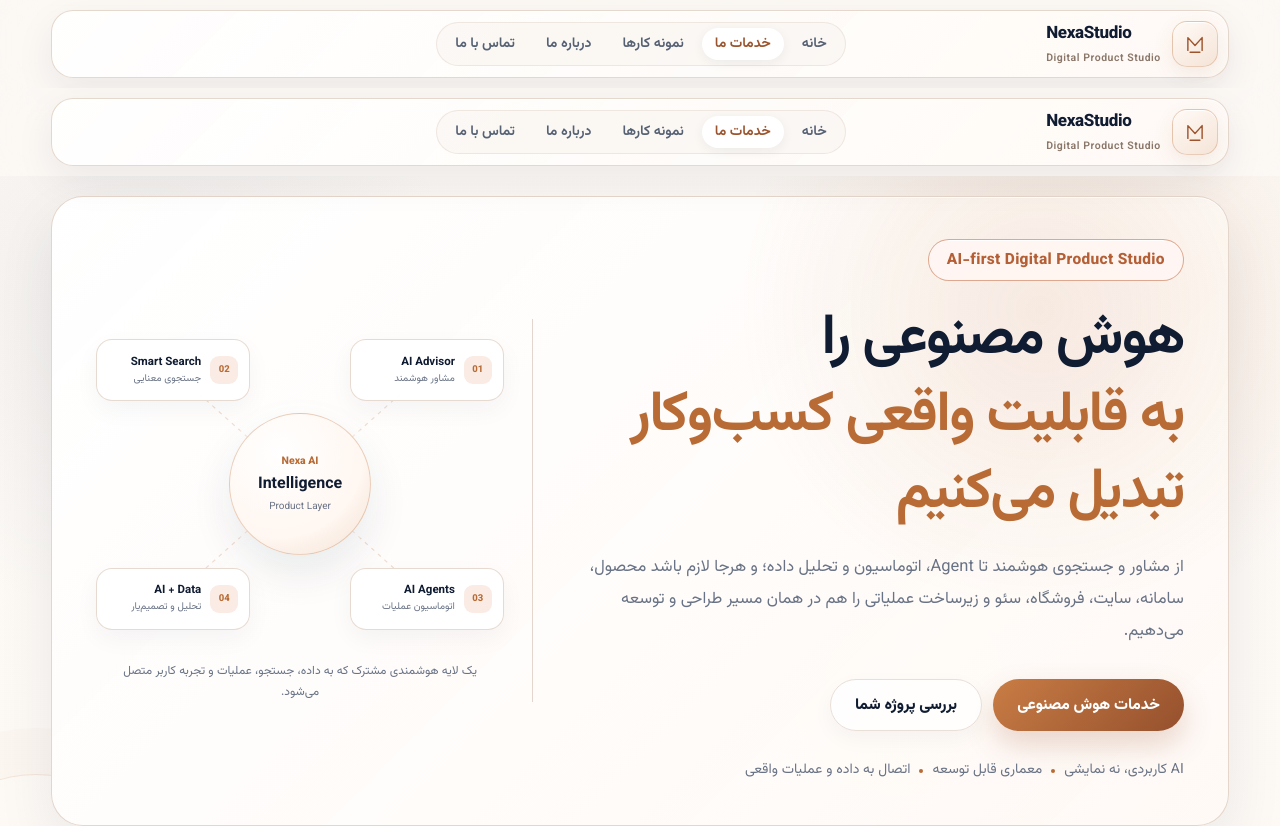
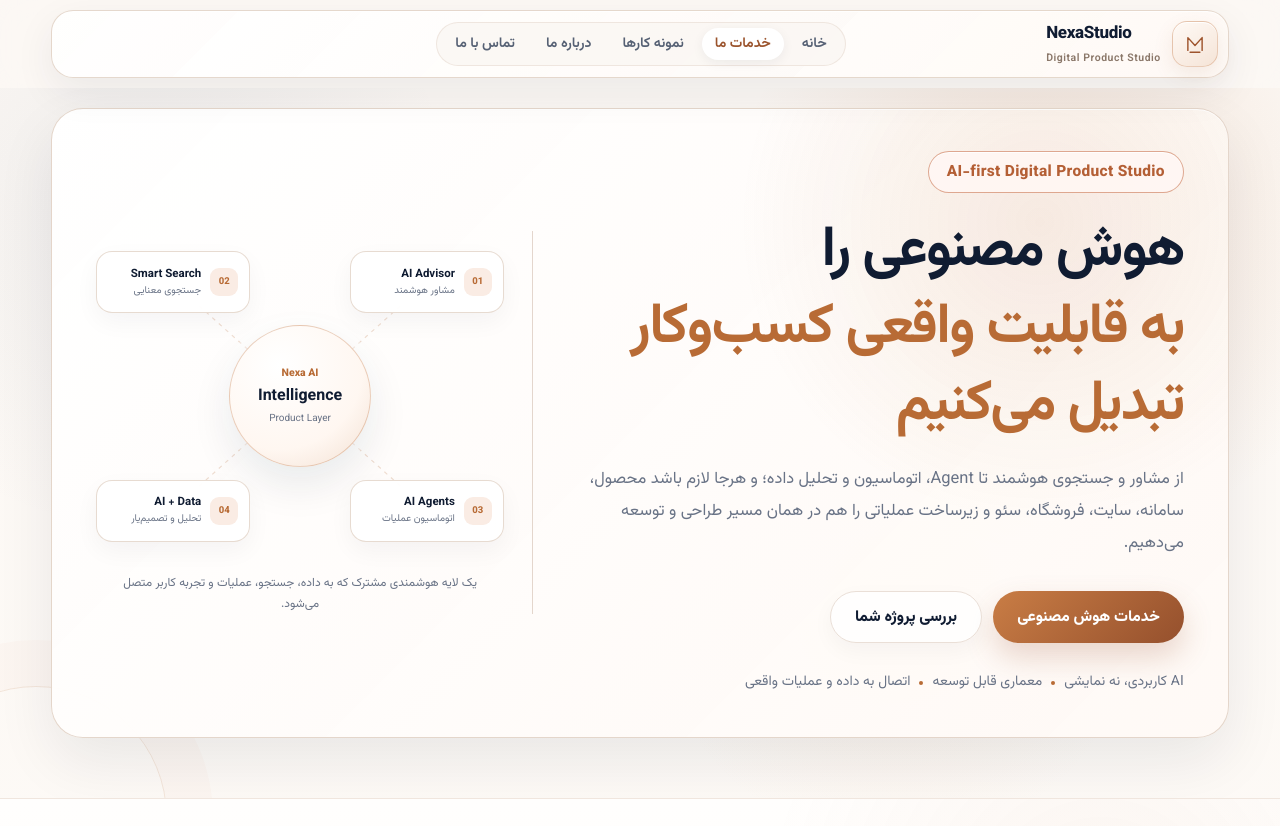
Before and after one commit to zohreksh/smartpilot, a Nuxt app: page /services in a window 1280 px wide. Shown: the top 826 px of the page. Built offline with nearby package versions, Linux system fonts and the light colour scheme.

Commit message:
Move header out of services.vue

```diff
--- a/pages/services.vue
+++ b/pages/services.vue
@@ -46,9 +46,7 @@ const recoverProofImage = (image) => {
 
 <template>
   <main id="main-content" class="services-page" tabindex="-1">
-    <SiteHeader />
-
-    <section class="services-hero">
+<section class="services-hero">
       <div class="container hero-layout">
         <div class="hero-copy">
           <span class="hero-eyebrow">AI-first Digital Product Studio</span>
```
